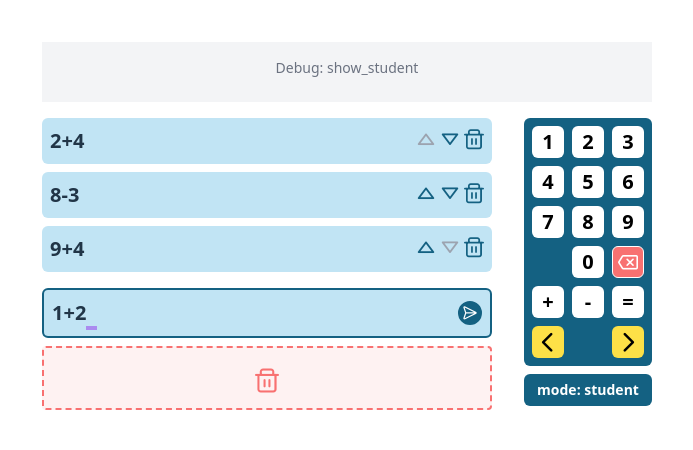
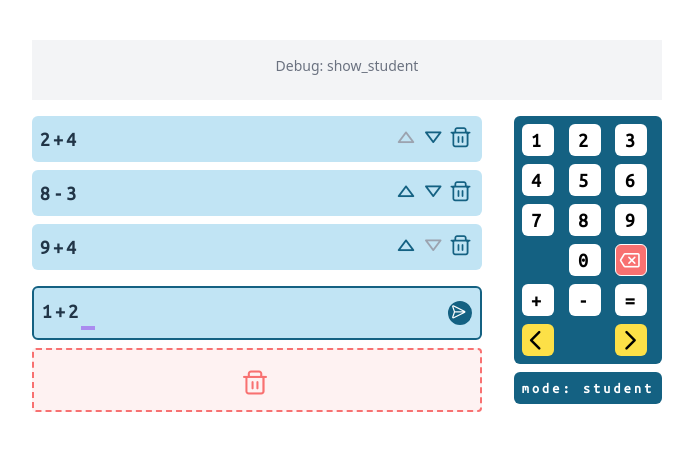
Before and after one commit to quark-s/PIKAS-EK, a Vue app: page / in a window 1280 px wide. Shown: the part 174-624 px from the top of the page, without its empty margins (293-986 px from the left). Built offline with nearby package versions, Linux system fonts and the light colour scheme.

Commit message:
upd: font monospaced

```diff
--- a/src/App.vue
+++ b/src/App.vue
@@ -94,7 +94,7 @@ import 'primeicons/primeicons.css'
   <div class="flex flex-col items-center justify-center bg-gray-100 p-4 mb-4">
     <div class="text-sm text-gray-500 mb-2">Debug: {{ refDebugIbMsg }}</div>
   </div>
-  <div class="flex gap-8 max-h-[600px] text-base">
+  <div class="flex gap-8 max-h-[600px] text-base font-ubuntu">
     <div class="min-w-[450px] flex flex-col gap-2">
       <div class="flex gap-2 items-start">
         <div class="max-h-[200px] overflow-y-auto flex-1">
--- a/src/components/FakeInput.vue
+++ b/src/components/FakeInput.vue
@@ -28,8 +28,8 @@ const rendered = computed(() => {
         return value.value // Fallback to original value if cursor is out of bounds
     }
     // Insert cursor span at the current cursor position
-    chars.splice(cursor.value, 1, '<span class="border-b-4 border-purple-600 text-accent1 animate-pulse">'+ (value.value[cursor.value] ? value.value[cursor.value] : '&nbsp;&nbsp;') +'</span>')
-    return chars.join('')
+    chars.splice(cursor.value, 1, '<span class="border-b-4 border-purple-600 text-accent1 animate-pulse inline-block">'+ (value.value[cursor.value] ? value.value[cursor.value] : '&nbsp;') +'</span>')
+    return chars.map((char, index) => '<span class="inline-block">'+ char +'</span>').join('')
 })
 
 function sendChar(char) {
--- a/src/index.css
+++ b/src/index.css
@@ -69,6 +69,19 @@ button:focus-visible {
   text-align: center;
 }
 
+@font-face {
+  font-family: 'Ubuntu';
+  font-style: normal;
+  font-weight: 400;
+  font-display: swap;
+  src: url('assets/UbuntuMono-Regular.ttf') format('truetype');
+}
+
+.font-ubuntu {
+  font-family: 'Ubuntu', monospace;
+  letter-spacing: 0.2rem;
+}
+
 @media (prefers-color-scheme: light) {
   :root {
     color: #213547;
```
Also changed, not shown: src/assets/UbuntuMono-Regular.ttf (added).
